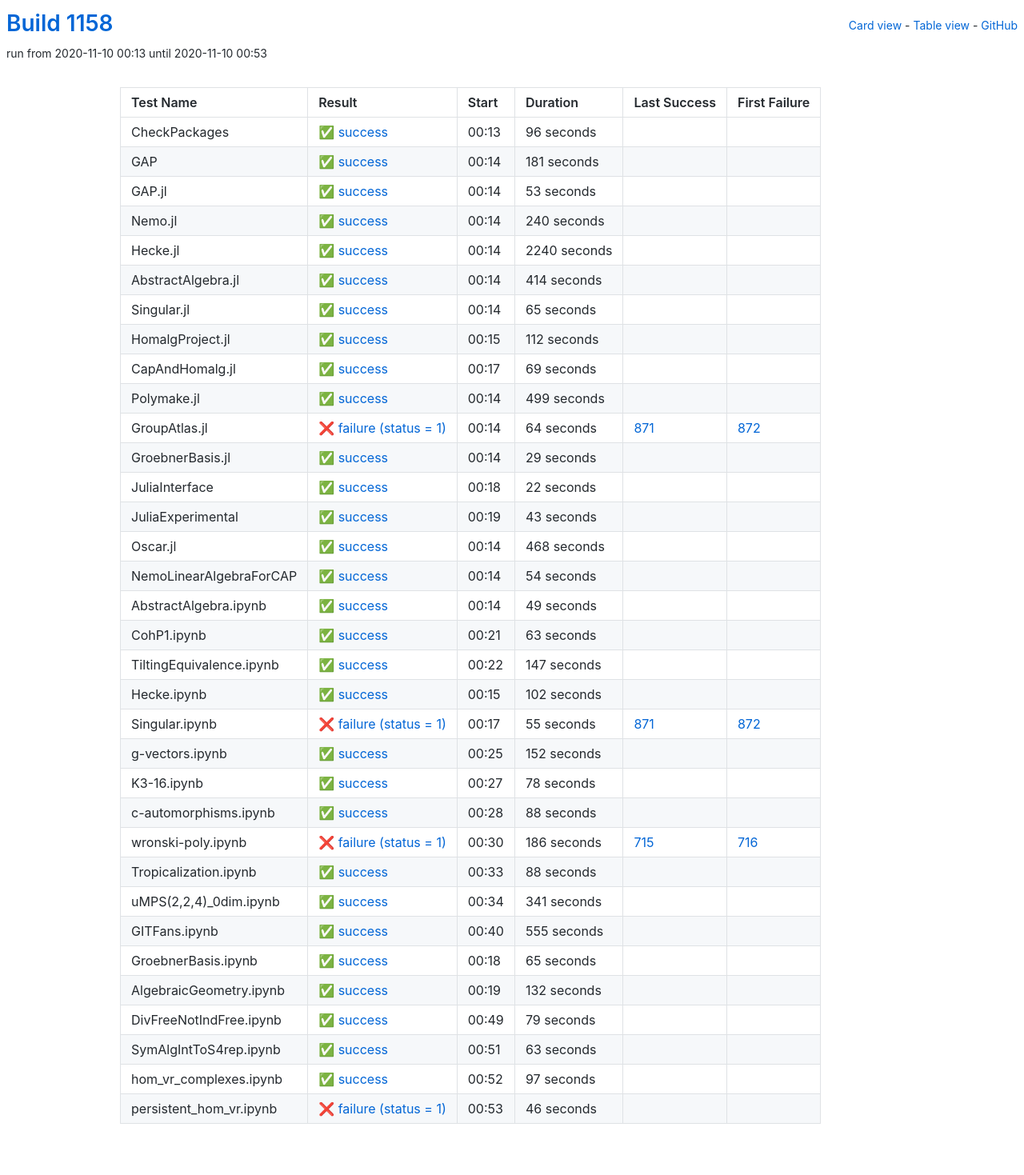
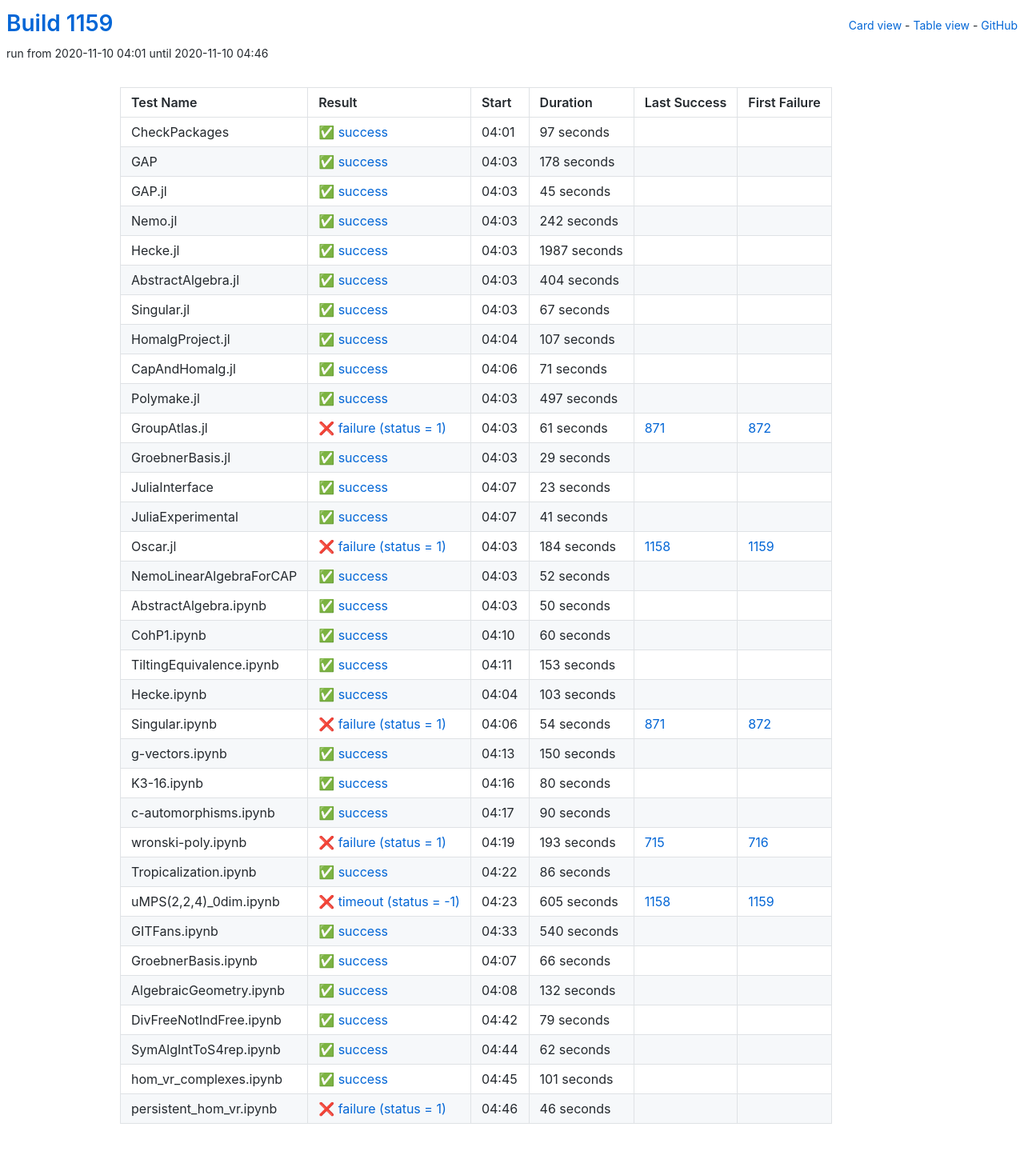
Before and after one commit to oscar-system/oscar-ci-status-stable, a Jekyll site: the page built from table.html, in a window 1280 px wide. Shown: the whole page at 80% size. Built offline with Jekyll 4.4.1, drawn with Linux system fonts in a browser that asks for light colours.

Commit message:
Build #1159

```diff
--- a/_data/ci.yml
+++ b/_data/ci.yml
@@ -1,6 +1,6 @@
 ---
-build: 1158
-build_url: https://oscarci.mathematik.uni-kl.de/job/oscar-stable/1158/
+build: 1159
+build_url: https://oscarci.mathematik.uni-kl.de/job/oscar-stable/1159/
 job: oscar-stable
 organization: oscar-system
 repo: oscar-ci-status-stable
@@ -8,140 +8,140 @@ repourl: https://github.com/oscar-system/oscar-ci-status-stable
 tests:
 - name: CheckPackages
   id: checkpackages
-  log: https://oscarci.mathematik.uni-kl.de/job/oscar-stable/1158/artifact/logs/build-1158/CheckPackages.log
-  start: 2020-11-10 00:13
+  log: https://oscarci.mathematik.uni-kl.de/job/oscar-stable/1159/artifact/logs/build-1159/CheckPackages.log
+  start: 2020-11-10 04:01
   success: true
   exitcode: 0
   status: success
-  duration: 96
+  duration: 97
   last_success: false
   last_success_url:
   first_failure: false
   first_failure_url:
 - name: GAP
   id: gap
-  log: https://oscarci.mathematik.uni-kl.de/job/oscar-stable/1158/artifact/logs/build-1158/GAP.log
-  start: 2020-11-10 00:14
+  log: https://oscarci.mathematik.uni-kl.de/job/oscar-stable/1159/artifact/logs/build-1159/GAP.log
+  start: 2020-11-10 04:03
   success: true
   exitcode: 0
   status: success
-  duration: 181
+  duration: 178
   last_success: false
   last_success_url:
   first_failure: false
   first_failure_url:
 - name: GAP.jl
   id: gap-jl
-  log: https://oscarci.mathematik.uni-kl.de/job/oscar-stable/1158/artifact/logs/build-1158/GAP.jl.log
-  start: 2020-11-10 00:14
+  log: https://oscarci.mathematik.uni-kl.de/job/oscar-stable/1159/artifact/logs/build-1159/GAP.jl.log
+  start: 2020-11-10 04:03
   success: true
   exitcode: 0
   status: success
-  duration: 53
+  duration: 45
   last_success: false
   last_success_url:
   first_failure: false
   first_failure_url:
 - name: Nemo.jl
   id: nemo-jl
-  log: https://oscarci.mathematik.uni-kl.de/job/oscar-stable/1158/artifact/logs/build-1158/Nemo.jl.log
-  start: 2020-11-10 00:14
+  log: https://oscarci.mathematik.uni-kl.de/job/oscar-stable/1159/artifact/logs/build-1159/Nemo.jl.log
+  start: 2020-11-10 04:03
   success: true
   exitcode: 0
   status: success
-  duration: 240
+  duration: 242
   last_success: false
   last_success_url:
   first_failure: false
   first_failure_url:
 - name: Hecke.jl
   id: hecke-jl
-  log: https://oscarci.mathematik.uni-kl.de/job/oscar-stable/1158/artifact/logs/build-1158/Hecke.jl.log
-  start: 2020-11-10 00:14
+  log: https://oscarci.mathematik.uni-kl.de/job/oscar-stable/1159/artifact/logs/build-1159/Hecke.jl.log
+  start: 2020-11-10 04:03
   success: true
   exitcode: 0
   status: success
-  duration: 2240
+  duration: 1987
   last_success: false
   last_success_url:
   first_failure: false
   first_failure_url:
 - name: AbstractAlgebra.jl
   id: abstractalgebra-jl
-  log: https://oscarci.mathematik.uni-kl.de/job/oscar-stable/1158/artifact/logs/build-1158/AbstractAlgebra.jl.log
-  start: 2020-11-10 00:14
+  log: https://oscarci.mathematik.uni-kl.de/job/oscar-stable/1159/artifact/logs/build-1159/AbstractAlgebra.jl.log
+  start: 2020-11-10 04:03
   success: true
   exitcode: 0
   status: success
-  duration: 414
+  duration: 404
   last_success: false
   last_success_url:
   first_failure: false
   first_failure_url:
 - name: Singular.jl
   id: singular-jl
-  log: https://oscarci.mathematik.uni-kl.de/job/oscar-stable/1158/artifact/logs/build-1158/Singular.jl.log
-  start: 2020-11-10 00:14
+  log: https://oscarci.mathematik.uni-kl.de/job/oscar-stable/1159/artifact/logs/build-1159/Singular.jl.log
+  start: 2020-11-10 04:03
   success: true
   exitcode: 0
   status: success
-  duration: 65
+  duration: 67
   last_success: false
   last_success_url:
   first_failure: false
   first_failure_url:
 - name: HomalgProject.jl
   id: homalgproject-jl
-  log: https://oscarci.mathematik.uni-kl.de/job/oscar-stable/1158/artifact/logs/build-1158/HomalgProject.jl.log
-  start: 2020-11-10 00:15
+  log: https://oscarci.mathematik.uni-kl.de/job/oscar-stable/1159/artifact/logs/build-1159/HomalgProject.jl.log
+  start: 2020-11-10 04:04
   success: true
   exitcode: 0
   status: success
-  duration: 112
+  duration: 107
   last_success: false
   last_success_url:
   first_failure: false
   first_failure_url:
 - name: CapAndHomalg.jl
   id: capandhomalg-jl
-  log: https://oscarci.mathematik.uni-kl.de/job/oscar-stable/1158/artifact/logs/build-1158/CapAndHomalg.jl.log
-  start: 2020-11-10 00:17
+  log: https://oscarci.mathematik.uni-kl.de/job/oscar-stable/1159/artifact/logs/build-1159/CapAndHomalg.jl.log
+  start: 2020-11-10 04:06
   success: true
   exitcode: 0
   status: success
-  duration: 69
+  duration: 71
   last_success: false
   last_success_url:
   first_failure: false
   first_failure_url:
 - name: Polymake.jl
   id: polymake-jl
-  log: https://oscarci.mathematik.uni-kl.de/job/oscar-stable/1158/artifact/logs/build-1158/Polymake.jl.log
-  start: 2020-11-10 00:14
+  log: https://oscarci.mathematik.uni-kl.de/job/oscar-stable/1159/artifact/logs/build-1159/Polymake.jl.log
+  start: 2020-11-10 04:03
   success: true
   exitcode: 0
   status: success
-  duration: 499
+  duration: 497
   last_success: false
   last_success_url:
   first_failure: false
   first_failure_url:
 - name: GroupAtlas.jl
   id: groupatlas-jl
-  log: https://oscarci.mathematik.uni-kl.de/job/oscar-stable/1158/artifact/logs/build-1158/GroupAtlas.jl.log
-  start: 2020-11-10 00:14
+  log: https://oscarci.mathematik.uni-kl.de/job/oscar-stable/1159/artifact/logs/build-1159/GroupAtlas.jl.log
+  start: 2020-11-10 04:03
   success: false
   exitcode: 1
   status: failure
-  duration: 64
+  duration: 61
   last_success: 871
   last_success_url: https://oscarci.mathematik.uni-kl.de/job/oscar-stable/871/
   first_failure: 872
   first_failure_url: https://oscarci.mathematik.uni-kl.de/job/oscar-stable/872/
 - name: GroebnerBasis.jl
   id: groebnerbasis-jl
-  log: https://oscarci.mathematik.uni-kl.de/job/oscar-stable/1158/artifact/logs/build-1158/GroebnerBasis.jl.log
-  start: 2020-11-10 00:14
+  log: https://oscarci.mathematik.uni-kl.de/job/oscar-stable/1159/artifact/logs/build-1159/GroebnerBasis.jl.log
+  start: 2020-11-10 04:03
   success: true
   exitcode: 0
   status: success
@@ -152,212 +152,212 @@ tests:
   first_failure_url:
 - name: JuliaInterface
   id: juliainterface
-  log: https://oscarci.mathematik.uni-kl.de/job/oscar-stable/1158/artifact/logs/build-1158/JuliaInterface.log
-  start: 2020-11-10 00:18
+  log: https://oscarci.mathematik.uni-kl.de/job/oscar-stable/1159/artifact/logs/build-1159/JuliaInterface.log
+  start: 2020-11-10 04:07
   success: true
   exitcode: 0
   status: success
-  duration: 22
+  duration: 23
   last_success: false
   last_success_url:
   first_failure: false
   first_failure_url:
 - name: JuliaExperimental
   id: juliaexperimental
-  log: https://oscarci.mathematik.uni-kl.de/job/oscar-stable/1158/artifact/logs/build-1158/JuliaExperimental.log
-  start: 2020-11-10 00:19
+  log: https://oscarci.mathematik.uni-kl.de/job/oscar-stable/1159/artifact/logs/build-1159/JuliaExperimental.log
+  start: 2020-11-10 04:07
   success: true
   exitcode: 0
   status: success
-  duration: 43
+  duration: 41
   last_success: false
   last_success_url:
   first_failure: false
   first_failure_url:
 - name: Oscar.jl
   id: oscar-jl
-  log: https://oscarci.mathematik.uni-kl.de/job/oscar-stable/1158/artifact/logs/build-1158/Oscar.jl.log
-  start: 2020-11-10 00:14
+  log: https://oscarci.mathematik.uni-kl.de/job/oscar-stable/1159/artifact/logs/build-1159/Oscar.jl.log
+  start: 2020-11-10 04:03
+  success: false
+  exitcode: 1
+  status: failure
+  duration: 184
+  last_success: 1158
+  last_success_url: https://oscarci.mathematik.uni-kl.de/job/oscar-stable/1158/
+  first_failure: 1159
+  first_failure_url: https://oscarci.mathematik.uni-kl.de/job/oscar-stable/1159/
+- name: NemoLinearAlgebraForCAP
+  id: nemolinearalgebraforcap
+  log: https://oscarci.mathematik.uni-kl.de/job/oscar-stable/1159/artifact/logs/build-1159/NemoLinearAlgebraForCAP.log
+  start: 2020-11-10 04:03
   success: true
   exitcode: 0
   status: success
-  duration: 468
-  last_success: false
-  last_success_url:
-  first_failure: false
-  first_failure_url:
-- name: NemoLinearAlgebraForCAP
-  id: nemolinearalgebraforcap
-  log: https://oscarci.mathematik.uni-kl.de/job/oscar-stable/1158/artifact/logs/build-1158/NemoLinearAlgebraForCAP.log
-  start: 2020-11-10 00:14
-  success: true
-  exitcode: 0
-  status: success
-  duration: 54
+  duration: 52
   last_success: false
   last_success_url:
   first_failure: false
   first_failure_url:
 - name: AbstractAlgebra.ipynb
   id: abstractalgebra-ipynb
-  log: https://oscarci.mathematik.uni-kl.de/job/oscar-stable/1158/artifact/logs/build-1158/AbstractAlgebra.ipynb.log
-  start: 2020-11-10 00:14
+  log: https://oscarci.mathematik.uni-kl.de/job/oscar-stable/1159/artifact/logs/build-1159/AbstractAlgebra.ipynb.log
+  start: 2020-11-10 04:03
   success: true
   exitcode: 0
   status: success
-  duration: 49
+  duration: 50
   last_success: false
   last_success_url:
   first_failure: false
   first_failure_url:
 - name: CohP1.ipynb
   id: cohp1-ipynb
-  log: https://oscarci.mathematik.uni-kl.de/job/oscar-stable/1158/artifact/logs/build-1158/CohP1.ipynb.log
-  start: 2020-11-10 00:21
+  log: https://oscarci.mathematik.uni-kl.de/job/oscar-stable/1159/artifact/logs/build-1159/CohP1.ipynb.log
+  start: 2020-11-10 04:10
   success: true
   exitcode: 0
   status: success
-  duration: 63
+  duration: 60
   last_success: false
   last_success_url:
   first_failure: false
   first_failure_url:
 - name: TiltingEquivalence.ipynb
   id: tiltingequivalence-ipynb
-  log: https://oscarci.mathematik.uni-kl.de/job/oscar-stable/1158/artifact/logs/build-1158/TiltingEquivalence.ipynb.log
-  start: 2020-11-10 00:22
+  log: https://oscarci.mathematik.uni-kl.de/job/oscar-stable/1159/artifact/logs/build-1159/TiltingEquivalence.ipynb.log
+  start: 2020-11-10 04:11
   success: true
   exitcode: 0
   status: success
-  duration: 147
+  duration: 153
   last_success: false
   last_success_url:
   first_failure: false
   first_failure_url:
 - name: Hecke.ipynb
   id: hecke-ipynb
-  log: https://oscarci.mathematik.uni-kl.de/job/oscar-stable/1158/artifact/logs/build-1158/Hecke.ipynb.log
-  start: 2020-11-10 00:15
+  log: https://oscarci.mathematik.uni-kl.de/job/oscar-stable/1159/artifact/logs/build-1159/Hecke.ipynb.log
+  start: 2020-11-10 04:04
   success: true
   exitcode: 0
   status: success
-  duration: 102
+  duration: 103
   last_success: false
   last_success_url:
   first_failure: false
   first_failure_url:
 - name: Singular.ipynb
   id: singular-ipynb
-  log: https://oscarci.mathematik.uni-kl.de/job/oscar-stable/1158/artifact/logs/build-1158/Singular.ipynb.log
-  start: 2020-11-10 00:17
+  log: https://oscarci.mathematik.uni-kl.de/job/oscar-stable/1159/artifact/logs/build-1159/Singular.ipynb.log
+  start: 2020-11-10 04:06
   success: false
   exitcode: 1
   status: failure
-  duration: 55
+  duration: 54
   last_success: 871
   last_success_url: https://oscarci.mathematik.uni-kl.de/job/oscar-stable/871/
   first_failure: 872
   first_failure_url: https://oscarci.mathematik.uni-kl.de/job/oscar-stable/872/
 - name: g-vectors.ipynb
   id: g-vectors-ipynb
-  log: https://oscarci.mathematik.uni-kl.de/job/oscar-stable/1158/artifact/logs/build-1158/g-vectors.ipynb.log
-  start: 2020-11-10 00:25
+  log: https://oscarci.mathematik.uni-kl.de/job/oscar-stable/1159/artifact/logs/build-1159/g-vectors.ipynb.log
+  start: 2020-11-10 04:13
   success: true
   exitcode: 0
   status: success
-  duration: 152
+  duration: 150
   last_success: false
   last_success_url:
   first_failure: false
   first_failure_url:
 - name: K3-16.ipynb
   id: k3-16-ipynb
-  log: https://oscarci.mathematik.uni-kl.de/job/oscar-stable/1158/artifact/logs/build-1158/K3-16.ipynb.log
-  start: 2020-11-10 00:27
+  log: https://oscarci.mathematik.uni-kl.de/job/oscar-stable/1159/artifact/logs/build-1159/K3-16.ipynb.log
+  start: 2020-11-10 04:16
   success: true
   exitcode: 0
   status: success
-  duration: 78
+  duration: 80
   last_success: false
   last_success_url:
   first_failure: false
   first_failure_url:
 - name: c-automorphisms.ipynb
   id: c-automorphisms-ipynb
-  log: https://oscarci.mathematik.uni-kl.de/job/oscar-stable/1158/artifact/logs/build-1158/c-automorphisms.ipynb.log
-  start: 2020-11-10 00:28
+  log: https://oscarci.mathematik.uni-kl.de/job/oscar-stable/1159/artifact/logs/build-1159/c-automorphisms.ipynb.log
+  start: 2020-11-10 04:17
   success: true
   exitcode: 0
   status: success
-  duration: 88
+  duration: 90
   last_success: false
   last_success_url:
   first_failure: false
   first_failure_url:
 - name: wronski-poly.ipynb
   id: wronski-poly-ipynb
-  log: https://oscarci.mathematik.uni-kl.de/job/oscar-stable/1158/artifact/logs/build-1158/wronski-poly.ipynb.log
-  start: 2020-11-10 00:30
+  log: https://oscarci.mathematik.uni-kl.de/job/oscar-stable/1159/artifact/logs/build-1159/wronski-poly.ipynb.log
+  start: 2020-11-10 04:19
   success: false
   exitcode: 1
   status: failure
-  duration: 186
+  duration: 193
   last_success: 715
   last_success_url: https://oscarci.mathematik.uni-kl.de/job/oscar-stable/715/
   first_failure: 716
   first_failure_url: https://oscarci.mathematik.uni-kl.de/job/oscar-stable/716/
 - name: Tropicalization.ipynb
   id: tropicalization-ipynb
-  log: https://oscarci.mathematik.uni-kl.de/job/oscar-stable/1158/artifact/logs/build-1158/Tropicalization.ipynb.log
-  start: 2020-11-10 00:33
+  log: https://oscarci.mathematik.uni-kl.de/job/oscar-stable/1159/artifact/logs/build-1159/Tropicalization.ipynb.log
+  start: 2020-11-10 04:22
   success: true
   exitcode: 0
   status: success
-  duration: 88
+  duration: 86
   last_success: false
   last_success_url:
   first_failure: false
   first_failure_url:
 - name: uMPS(2,2,4)_0dim.ipynb
   id: umps-2-2-4-0dim-ipynb
-  log: https://oscarci.mathematik.uni-kl.de/job/oscar-stable/1158/artifact/logs/build-1158/uMPS-2-2-4-_0dim.ipynb.log
-  start: 2020-11-10 00:34
+  log: https://oscarci.mathematik.uni-kl.de/job/oscar-stable/1159/artifact/logs/build-1159/uMPS-2-2-4-_0dim.ipynb.log
+  start: 2020-11-10 04:23
+  success: false
+  exitcode: -1
+  status: timeout
+  duration: 605
+  last_success: 1158
+  last_success_url: https://oscarci.mathematik.uni-kl.de/job/oscar-stable/1158/
+  first_failure: 1159
+  first_failure_url: https://oscarci.mathematik.uni-kl.de/job/oscar-stable/1159/
+- name: GITFans.ipynb
+  id: gitfans-ipynb
+  log: https://oscarci.mathematik.uni-kl.de/job/oscar-stable/1159/artifact/logs/build-1159/GITFans.ipynb.log
+  start: 2020-11-10 04:33
   success: true
   exitcode: 0
   status: success
-  duration: 341
-  last_success: false
-  last_success_url:
-  first_failure: false
-  first_failure_url:
-- name: GITFans.ipynb
-  id: gitfans-ipynb
-  log: https://oscarci.mathematik.uni-kl.de/job/oscar-stable/1158/artifact/logs/build-1158/GITFans.ipynb.log
-  start: 2020-11-10 00:40
-  success: true
-  exitcode: 0
-  status: success
-  duration: 555
+  duration: 540
   last_success: false
   last_success_url:
   first_failure: false
   first_failure_url:
 - name: GroebnerBasis.ipynb
   id: groebnerbasis-ipynb
-  log: https://oscarci.mathematik.uni-kl.de/job/oscar-stable/1158/artifact/logs/build-1158/GroebnerBasis.ipynb.log
-  start: 2020-11-10 00:18
+  log: https://oscarci.mathematik.uni-kl.de/job/oscar-stable/1159/artifact/logs/build-1159/GroebnerBasis.ipynb.log
+  start: 2020-11-10 04:07
   success: true
   exitcode: 0
   status: success
-  duration: 65
+  duration: 66
   last_success: false
   last_success_url:
   first_failure: false
   first_failure_url:
 - name: AlgebraicGeometry.ipynb
   id: algebraicgeometry-ipynb
-  log: https://oscarci.mathematik.uni-kl.de/job/oscar-stable/1158/artifact/logs/build-1158/AlgebraicGeometry.ipynb.log
-  start: 2020-11-10 00:19
+  log: https://oscarci.mathematik.uni-kl.de/job/oscar-stable/1159/artifact/logs/build-1159/AlgebraicGeometry.ipynb.log
+  start: 2020-11-10 04:08
   success: true
   exitcode: 0
   status: success
@@ -368,8 +368,8 @@ tests:
   first_failure_url:
 - name: DivFreeNotIndFree.ipynb
   id: divfreenotindfree-ipynb
-  log: https://oscarci.mathematik.uni-kl.de/job/oscar-stable/1158/artifact/logs/build-1158/DivFreeNotIndFree.ipynb.log
-  start: 2020-11-10 00:49
+  log: https://oscarci.mathematik.uni-kl.de/job/oscar-stable/1159/artifact/logs/build-1159/DivFreeNotIndFree.ipynb.log
+  start: 2020-11-10 04:42
   success: true
   exitcode: 0
   status: success
@@ -380,32 +380,32 @@ tests:
   first_failure_url:
 - name: SymAlgIntToS4rep.ipynb
   id: symalginttos4rep-ipynb
-  log: https://oscarci.mathematik.uni-kl.de/job/oscar-stable/1158/artifact/logs/build-1158/SymAlgIntToS4rep.ipynb.log
-  start: 2020-11-10 00:51
+  log: https://oscarci.mathematik.uni-kl.de/job/oscar-stable/1159/artifact/logs/build-1159/SymAlgIntToS4rep.ipynb.log
+  start: 2020-11-10 04:44
   success: true
   exitcode: 0
   status: success
-  duration: 63
+  duration: 62
   last_success: false
   last_success_url:
   first_failure: false
   first_failure_url:
 - name: hom_vr_complexes.ipynb
   id: hom-vr-complexes-ipynb
-  log: https://oscarci.mathematik.uni-kl.de/job/oscar-stable/1158/artifact/logs/build-1158/hom_vr_complexes.ipynb.log
-  start: 2020-11-10 00:52
+  log: https://oscarci.mathematik.uni-kl.de/job/oscar-stable/1159/artifact/logs/build-1159/hom_vr_complexes.ipynb.log
+  start: 2020-11-10 04:45
   success: true
   exitcode: 0
   status: success
-  duration: 97
+  duration: 101
   last_success: false
   last_success_url:
   first_failure: false
   first_failure_url:
 - name: persistent_hom_vr.ipynb
   id: persistent-hom-vr-ipynb
-  log: https://oscarci.mathematik.uni-kl.de/job/oscar-stable/1158/artifact/logs/build-1158/persistent_hom_vr.ipynb.log
-  start: 2020-11-10 00:53
+  log: https://oscarci.mathematik.uni-kl.de/job/oscar-stable/1159/artifact/logs/build-1159/persistent_hom_vr.ipynb.log
+  start: 2020-11-10 04:46
   success: false
   exitcode: 1
   status: failure
```
Also changed, not shown: README.md.
